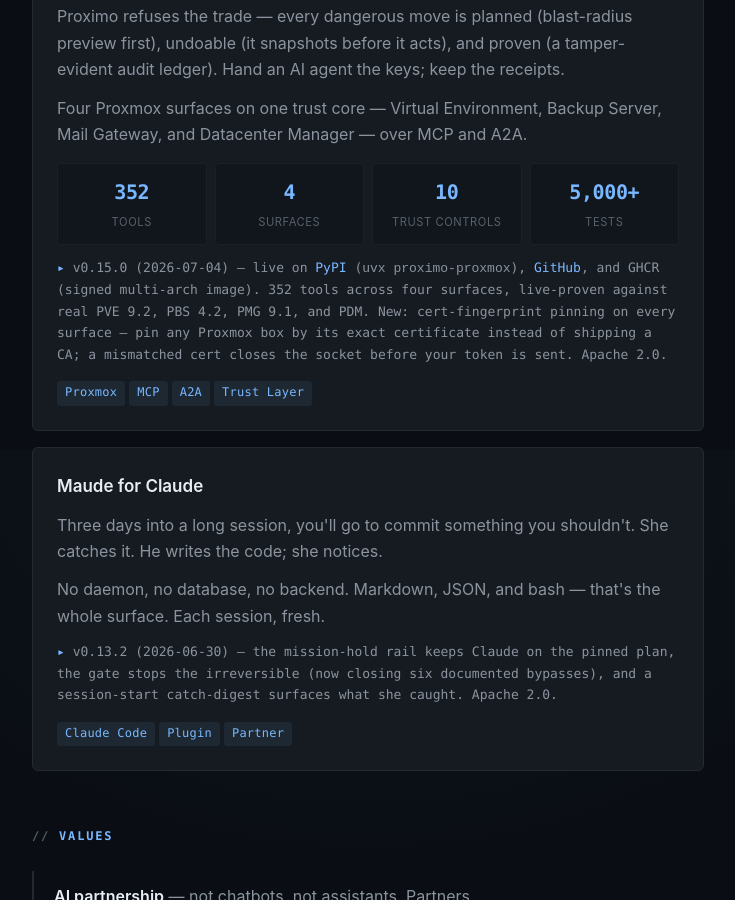
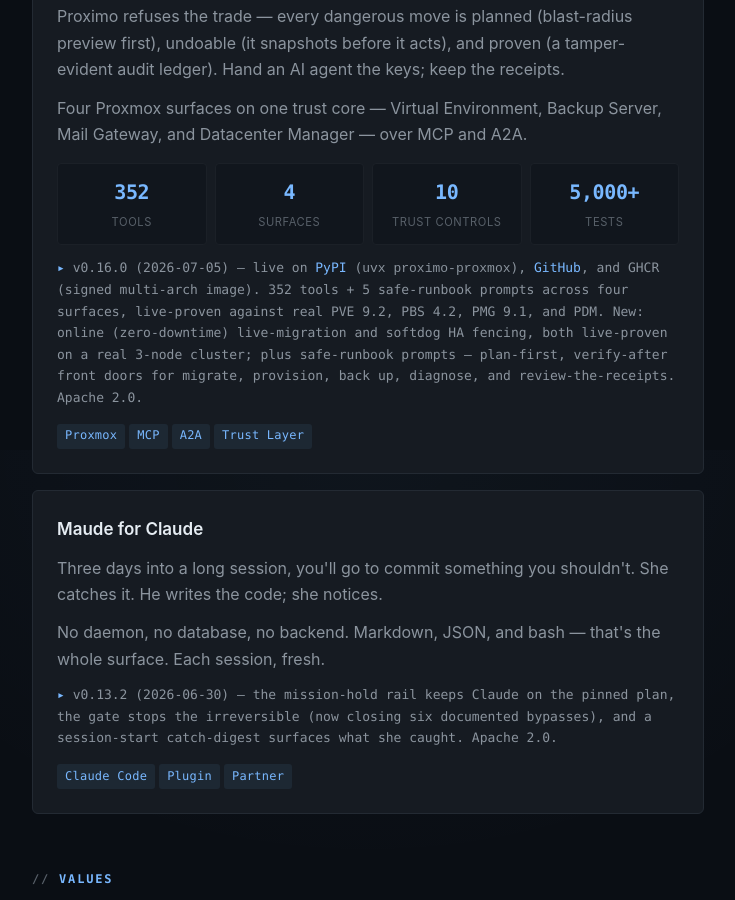
Before and after one commit to john-broadway/john-broadway.github.io, a Jekyll site: the page built from index.html, in a window 1280 px wide and 900 px high, scrolled down 1350 px. Shown: the whole window, without its empty margins (272-1007 px from the left). Built offline with Jekyll 4.4.1, drawn with Linux system fonts in a browser that asks for light colours.

Commit message:
proximo: v0.16.0 — safe-runbook prompts + live-proven migration/HA
Co-Authored-By: Claude Fable 5 <noreply@anthropic.com>

```diff
--- a/index.html
+++ b/index.html
@@ -47,7 +47,7 @@ description: Independent AI researcher and infrastructure architect. Sovereign A
       <div class="stat"><div class="num">10</div><div class="label">trust controls</div></div>
       <div class="stat"><div class="num">5,000+</div><div class="label">tests</div></div>
     </div>
-    <p class="status">v0.15.0 (2026-07-04) &mdash; live on <a href="https://pypi.org/project/proximo-proxmox/">PyPI</a> (<code>uvx proximo-proxmox</code>), <a href="https://github.com/john-broadway/proximo">GitHub</a>, and GHCR (signed multi-arch image). 352 tools across four surfaces, live-proven against real PVE 9.2, PBS 4.2, PMG 9.1, and PDM. New: cert-fingerprint pinning on every surface &mdash; pin any Proxmox box by its exact certificate instead of shipping a CA; a mismatched cert closes the socket before your token is sent. Apache 2.0.</p>
+    <p class="status">v0.16.0 (2026-07-05) &mdash; live on <a href="https://pypi.org/project/proximo-proxmox/">PyPI</a> (<code>uvx proximo-proxmox</code>), <a href="https://github.com/john-broadway/proximo">GitHub</a>, and GHCR (signed multi-arch image). 352 tools + 5 safe-runbook prompts across four surfaces, live-proven against real PVE 9.2, PBS 4.2, PMG 9.1, and PDM. New: online (zero-downtime) live-migration and softdog HA fencing, both live-proven on a real 3-node cluster; plus safe-runbook prompts &mdash; plan-first, verify-after front doors for migrate, provision, back up, diagnose, and review-the-receipts. Apache 2.0.</p>
     <div class="tags"><span>Proxmox</span><span>MCP</span><span>A2A</span><span>Trust Layer</span></div>
   </article>
 
```
